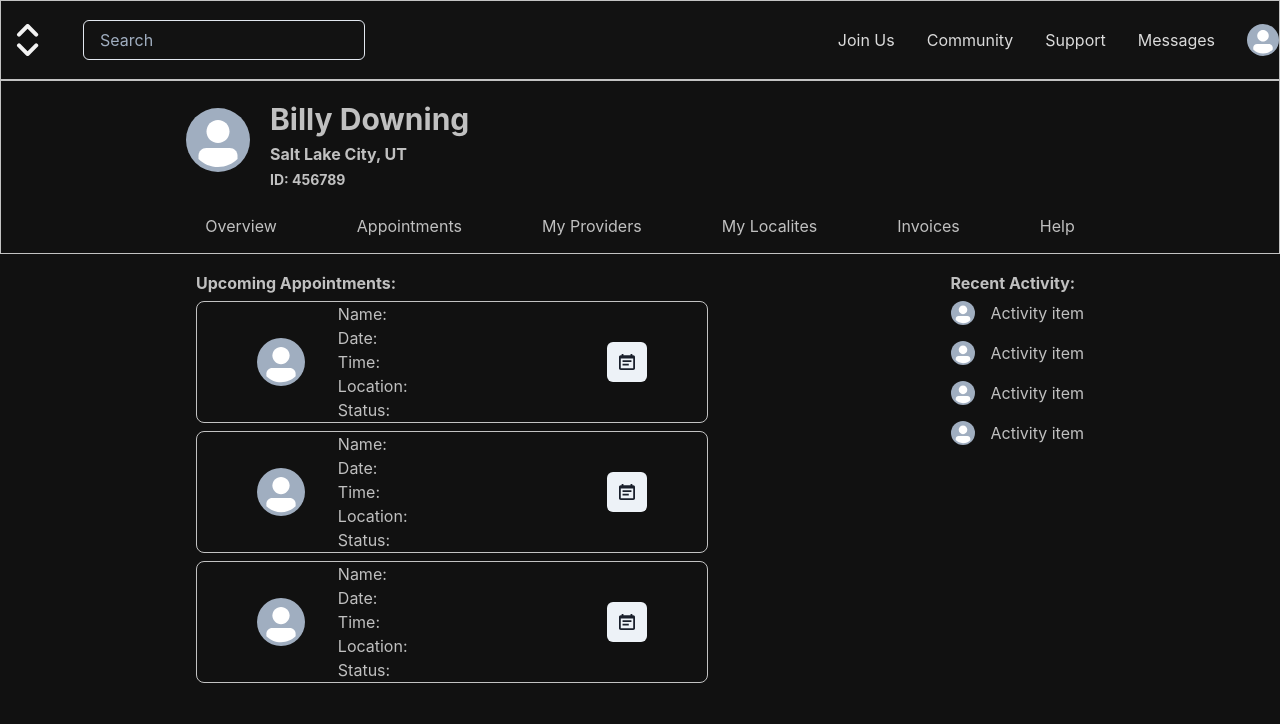
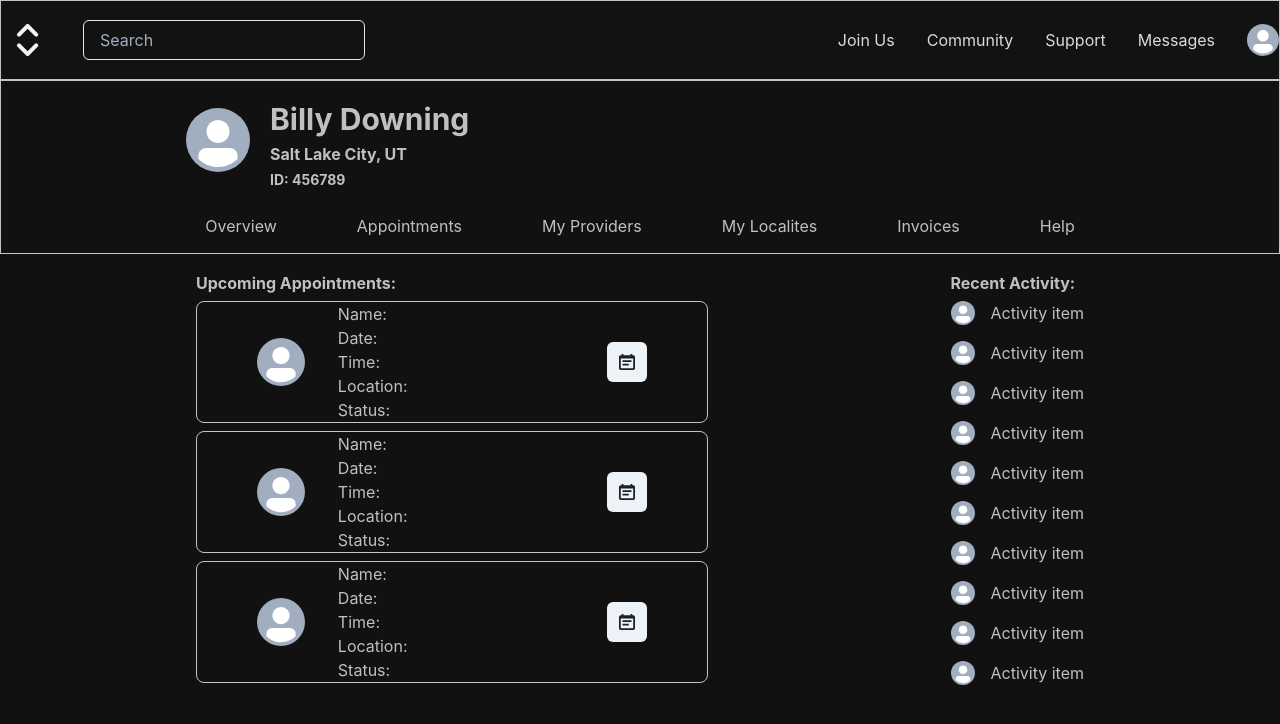
Before and after one commit to billydowning/fastfeedback-nextjs, a Next.js app: page /dashboard in a window 1280 px wide. Shown: the top 724 px of the page. Built offline with nearby package versions, Linux system fonts and the light colour scheme; no server answers.

Commit message:
dashboard

```diff
--- a/components/DashboardShell.js
+++ b/components/DashboardShell.js
@@ -225,6 +225,30 @@ const DashboardShell = ({ children }) => {
                         <Avatar size="xs" />
                         <ListItem color="#c0c0c0">Activity item</ListItem>
                       </Stack>
+                      <Stack spacing={4} isInline>
+                        <Avatar size="xs" />
+                        <ListItem color="#c0c0c0">Activity item</ListItem>
+                      </Stack>
+                      <Stack spacing={4} isInline>
+                        <Avatar size="xs" />
+                        <ListItem color="#c0c0c0">Activity item</ListItem>
+                      </Stack>
+                      <Stack spacing={4} isInline>
+                        <Avatar size="xs" />
+                        <ListItem color="#c0c0c0">Activity item</ListItem>
+                      </Stack>
+                      <Stack spacing={4} isInline>
+                        <Avatar size="xs" />
+                        <ListItem color="#c0c0c0">Activity item</ListItem>
+                      </Stack>
+                      <Stack spacing={4} isInline>
+                        <Avatar size="xs" />
+                        <ListItem color="#c0c0c0">Activity item</ListItem>
+                      </Stack>
+                      <Stack spacing={4} isInline>
+                        <Avatar size="xs" />
+                        <ListItem color="#c0c0c0">Activity item</ListItem>
+                      </Stack>
                     </Stack>
                   </List>
                 </Stack>
```
